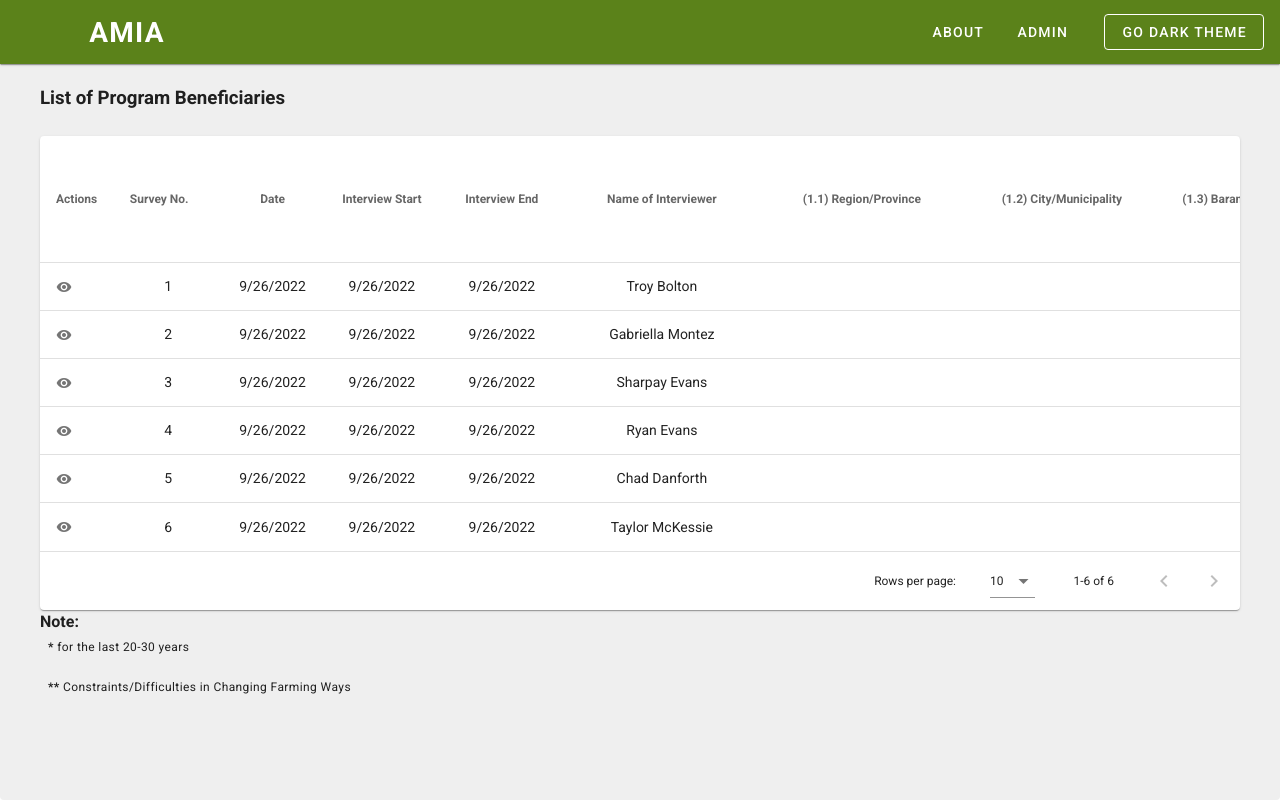
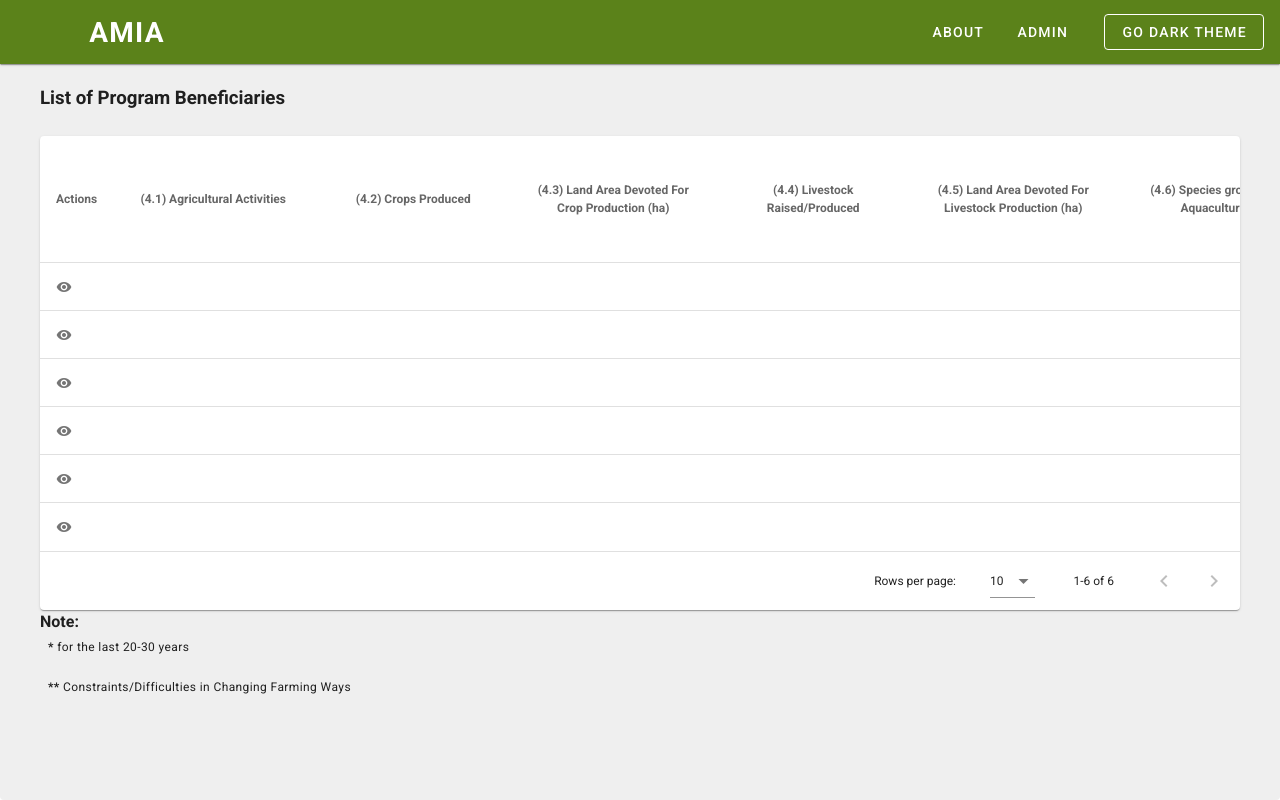
Before and after one commit to dilapitan/amia-program-beneficiaries, a Vue app in the folder client/: page / in a window 1280 px wide. Built offline with nearby package versions, Linux system fonts and the light colour scheme.

Commit message:
Finish with 4

```diff
--- a/client/src/components/forms/Part4Form.vue
+++ b/client/src/components/forms/Part4Form.vue
@@ -421,7 +421,7 @@
               label="2nd Cropping"
               dense
               clearable
-              v-model="estimatedGrossIncomePerCroppingFirstCropping"
+              v-model="estimatedGrossIncomePerCroppingSecondCropping"
             ></v-text-field>
           </div>
         </v-col>
@@ -539,6 +539,10 @@ export default {
     },
 
     passForm4Data() {
+      if (this.croppingPatternSpecify) {
+        this.croppingPattern = `${this.croppingPattern} (${this.croppingPatternSpecify})`
+      }
+
       const part4Data = {
         agriculturalActivities: this.stringifyAgriculturalActivities(),
         cropsProduced: this.cropsProduced,
@@ -574,6 +578,10 @@ export default {
         cropCalendarDrySeasonHarvesting: stringifyMonths(
           this.cropCalendarDrySeasonHarvesting
         ),
+        estimatedGrossIncomePerCroppingFirstCropping:
+          this.estimatedGrossIncomePerCroppingFirstCropping,
+        estimatedGrossIncomePerCroppingSecondCropping:
+          this.estimatedGrossIncomePerCroppingSecondCropping,
       }
       return part4Data
     },
--- a/client/src/views/AddBeneficiaryView.vue
+++ b/client/src/views/AddBeneficiaryView.vue
@@ -186,17 +186,27 @@ export default {
       // } = part3FormData
 
       // Part 4
-      // const {
-      //   agriculturalActivities,
-      //   cropsProduced,
-      //   landAreaDevotedForCropProduction,
-      //   livestockRaisedOrProduced,
-      //   landAreaDevotedForLivestockProduction,
-      //   speciesGrownForAquaculture,
-      //   landAreaDevotedForAquaculture,
-      //   sourceOfWaterForAquaculture,
-      //   croppingPattern,
-      // } = part4FormData
+      const {
+        agriculturalActivities,
+        cropsProduced,
+        landAreaDevotedForCropProduction,
+        livestockRaisedOrProduced,
+        landAreaDevotedForLivestockProduction,
+        speciesGrownForAquaculture,
+        landAreaDevotedForAquaculture,
+        sourceOfWaterForAquaculture,
+        croppingPattern,
+        estimatedGrossIncomePerCroppingFirstCropping,
+        estimatedGrossIncomePerCroppingSecondCropping,
+        cropCalendarWetSeasonLandPreparation,
+        cropCalendarWetSeasonPlanting,
+        cropCalendarWetSeasonGrowing,
+        cropCalendarWetSeasonHarvesting,
+        cropCalendarDrySeasonLandPreparation,
+        cropCalendarDrySeasonPlanting,
+        cropCalendarDrySeasonGrowing,
+        cropCalendarDrySeasonHarvesting,
+      } = part4FormData
 
       const newBeneficiaries = [...this.beneficiaries]
 
@@ -250,22 +260,32 @@ export default {
         // landHolding,
         //
         // Part 4
-        // agriculturalActivities,
-        // cropsProduced,
-        // landAreaDevotedForCropProduction,
-        // livestockRaisedOrProduced,
-        // landAreaDevotedForLivestockProduction,
-        // speciesGrownForAquaculture,
-        // landAreaDevotedForAquaculture,
-        // sourceOfWaterForAquaculture,
-        // croppingPattern,
+        agriculturalActivities,
+        cropsProduced,
+        landAreaDevotedForCropProduction,
+        livestockRaisedOrProduced,
+        landAreaDevotedForLivestockProduction,
+        speciesGrownForAquaculture,
+        landAreaDevotedForAquaculture,
+        sourceOfWaterForAquaculture,
+        croppingPattern,
+        estimatedGrossIncomePerCroppingFirstCropping,
+        estimatedGrossIncomePerCroppingSecondCropping,
+        cropCalendarWetSeasonLandPreparation,
+        cropCalendarWetSeasonPlanting,
+        cropCalendarWetSeasonGrowing,
+        cropCalendarWetSeasonHarvesting,
+        cropCalendarDrySeasonLandPreparation,
+        cropCalendarDrySeasonPlanting,
+        cropCalendarDrySeasonGrowing,
+        cropCalendarDrySeasonHarvesting,
       })
 
-      // this.$store.dispatch('setBeneficiariesAction', newBeneficiaries)
-      // this.loading = true
-      // setTimeout(() => {
-      //   this.$router.push('/')
-      // }, 500)
+      this.$store.dispatch('setBeneficiariesAction', newBeneficiaries)
+      this.loading = true
+      setTimeout(() => {
+        this.$router.push('/')
+      }, 500)
       // }
 
       // This is for adding the validation
--- a/client/src/views/BeneficiariesView.vue
+++ b/client/src/views/BeneficiariesView.vue
@@ -39,285 +39,285 @@ export default {
   data: () => ({
     headers: [
       { text: 'Actions', value: 'actions', sortable: false },
-      {
-        text: 'Survey No.',
-        value: 'surveyNo',
-        align: 'center',
-        width: '110px',
-      },
-      { text: 'Date', sortable: false, value: 'date', align: 'center' },
-      {
-        text: 'Interview Start',
-        sortable: false,
-        width: '120px',
-        align: 'center',
-        value: 'interviewStart',
-      },
-      {
-        text: 'Interview End',
-        sortable: false,
-        width: '120px',
-        align: 'center',
-        value: 'interviewEnd',
-      },
-      {
-        text: 'Name of Interviewer',
-        sortable: false,
-        value: 'nameOfInterviewer',
-        width: '200px',
-        align: 'center',
-      },
+      // {
+      //   text: 'Survey No.',
+      //   value: 'surveyNo',
+      //   align: 'center',
+      //   width: '110px',
+      // },
+      // { text: 'Date', sortable: false, value: 'date', align: 'center' },
+      // {
+      //   text: 'Interview Start',
+      //   sortable: false,
+      //   width: '120px',
+      //   align: 'center',
+      //   value: 'interviewStart',
+      // },
+      // {
+      //   text: 'Interview End',
+      //   sortable: false,
+      //   width: '120px',
+      //   align: 'center',
+      //   value: 'interviewEnd',
+      // },
+      // {
+      //   text: 'Name of Interviewer',
+      //   sortable: false,
+      //   value: 'nameOfInterviewer',
+      //   width: '200px',
+      //   align: 'center',
+      // },
 
-      // 1. Farmer's Basic Information
-      {
-        text: '(1.1) Region/Province',
-        sortable: false,
-        value: 'regionOrProvince',
-        width: '200px',
-        align: 'center',
-      },
-      {
-        text: '(1.2) City/Municipality',
-        sortable: false,
-        value: 'cityOrMunicipality',
-        width: '200px',
-        align: 'center',
-      },
-      {
-        text: '(1.3) Barangay',
-        sortable: false,
-        width: '120px',
-        align: 'center',
-        value: 'barangay',
-      },
-      {
-        text: '(1.4) Name of Farmer',
-        sortable: false,
-        width: '150px',
-        align: 'center',
-        value: 'nameOfFarmer',
-      },
-      {
-        text: '(1.5) Contact No.',
-        sortable: false,
-        width: '130px',
-        align: 'center',
-        value: 'contactNo',
-      },
-      {
-        text: `(1.6) Farmer's Code No.`,
-        sortable: false,
-        value: 'farmersCodeNo',
-        width: '200px',
-        align: 'center',
-      },
+      // // 1. Farmer's Basic Information
+      // {
+      //   text: '(1.1) Region/Province',
+      //   sortable: false,
+      //   value: 'regionOrProvince',
+      //   width: '200px',
+      //   align: 'center',
+      // },
+      // {
+      //   text: '(1.2) City/Municipality',
+      //   sortable: false,
+      //   value: 'cityOrMunicipality',
+      //   width: '200px',
+      //   align: 'center',
+      // },
+      // {
+      //   text: '(1.3) Barangay',
+      //   sortable: false,
+      //   width: '120px',
+      //   align: 'center',
+      //   value: 'barangay',
+      // },
+      // {
+      //   text: '(1.4) Name of Farmer',
+      //   sortable: false,
+      //   width: '150px',
+      //   align: 'center',
+      //   value: 'nameOfFarmer',
+      // },
+      // {
+      //   text: '(1.5) Contact No.',
+      //   sortable: false,
+      //   width: '130px',
+      //   align: 'center',
+      //   value: 'contactNo',
+      // },
+      // {
+      //   text: `(1.6) Farmer's Code No.`,
+      //   sortable: false,
+      //   value: 'farmersCodeNo',
+      //   width: '200px',
+      //   align: 'center',
+      // },
 
-      // 2. Socio-Demographic Information
-      {
-        text: '(2.1) Age',
-        sortable: false,
-        value: 'age',
-        width: '90px',
-        align: 'center',
-      },
-      {
-        text: '(2.2) Gender',
-        sortable: false,
-        value: 'gender',
-        width: '100px',
-        align: 'center',
-      },
-      {
-        text: '(2.3) Civil Status',
-        sortable: false,
-        value: 'civilStatus',
-        width: '130px',
-        align: 'center',
-      },
-      {
-        text: '(2.4) Religion',
-        sortable: false,
-        value: 'religion',
-        width: '120px',
-        align: 'center',
-      },
-      {
-        text: '(2.5) Beloning To',
-        sortable: false,
-        value: 'belongingTo',
-        width: '130px',
-        align: 'center',
-      },
-      {
-        text: '(2.6) Household Members (farmer not included)',
-        sortable: false,
-        value: 'householdMembers',
-        width: '350px',
-        align: 'center',
-      },
-      {
-        text: '(2.7) Years of Farming Experience',
-        sortable: false,
-        value: 'yearsOfFarmingExperience',
-        width: '300px',
-        align: 'center',
-      },
-      {
-        text: '(2.8) Highest Educational Attainment',
-        sortable: false,
-        value: 'highestEducationalAttainment',
-        width: '200px',
-        align: 'center',
-      },
-      {
-        text: '(2.9) Languages/Dialects spoken',
-        sortable: false,
-        value: 'languagesOrDialectsSpoken',
-        width: '200px',
-        align: 'center',
-      },
-      {
-        text: '(2.10) Main Source of Income',
-        sortable: false,
-        value: 'mainSourceOfIncome',
-        width: '200px',
-        align: 'center',
-      },
-      {
-        text: '(2.11) Other Sources of Income',
-        sortable: false,
-        value: 'otherSourcesOfIncome',
-        width: '200px',
-        align: 'center',
-      },
-      {
-        text: '(2.12) Average Gross Monthly Income of Household (PhP)',
-        sortable: false,
-        value: 'averageGrossMonthlyIncomeOfHousehold',
-        width: '200px',
-        align: 'center',
-      },
-      {
-        text: '(2.13) Average Gross Monthly Farm Income (PhP)',
-        sortable: false,
-        value: 'averageGrossMonthlyFarmIncome',
-        width: '200px',
-        align: 'center',
-      },
-      {
-        text: '(2.14) Membership In A Farmer Group/Association/Organization',
-        sortable: false,
-        value: 'membershipInAFarmerGroupOrAssociationOrOrganization',
-        width: '200px',
-        align: 'center',
-      },
-      {
-        text: '(2.15) Enrolled in Registry System for Basic Sectors In Agriculture (RSBSA)',
-        sortable: false,
-        value: 'enrolledInRegistrySystemForBasicSectorsInAgriculture',
-        width: '200px',
-        align: 'center',
-      },
+      // // 2. Socio-Demographic Information
+      // {
+      //   text: '(2.1) Age',
+      //   sortable: false,
+      //   value: 'age',
+      //   width: '90px',
+      //   align: 'center',
+      // },
+      // {
+      //   text: '(2.2) Gender',
+      //   sortable: false,
+      //   value: 'gender',
+      //   width: '100px',
+      //   align: 'center',
+      // },
+      // {
+      //   text: '(2.3) Civil Status',
+      //   sortable: false,
+      //   value: 'civilStatus',
+      //   width: '130px',
+      //   align: 'center',
+      // },
+      // {
+      //   text: '(2.4) Religion',
+      //   sortable: false,
+      //   value: 'religion',
+      //   width: '120px',
+      //   align: 'center',
+      // },
+      // {
+      //   text: '(2.5) Beloning To',
+      //   sortable: false,
+      //   value: 'belongingTo',
+      //   width: '130px',
+      //   align: 'center',
+      // },
+      // {
+      //   text: '(2.6) Household Members (farmer not included)',
+      //   sortable: false,
+      //   value: 'householdMembers',
+      //   width: '350px',
+      //   align: 'center',
+      // },
+      // {
+      //   text: '(2.7) Years of Farming Experience',
+      //   sortable: false,
+      //   value: 'yearsOfFarmingExperience',
+      //   width: '300px',
+      //   align: 'center',
+      // },
+      // {
+      //   text: '(2.8) Highest Educational Attainment',
+      //   sortable: false,
+      //   value: 'highestEducationalAttainment',
+      //   width: '200px',
+      //   align: 'center',
+      // },
+      // {
+      //   text: '(2.9) Languages/Dialects spoken',
+      //   sortable: false,
+      //   value: 'languagesOrDialectsSpoken',
+      //   width: '200px',
+      //   align: 'center',
+      // },
+      // {
+      //   text: '(2.10) Main Source of Income',
+      //   sortable: false,
+      //   value: 'mainSourceOfIncome',
+      //   width: '200px',
+      //   align: 'center',
+      // },
+      // {
+      //   text: '(2.11) Other Sources of Income',
+      //   sortable: false,
+      //   value: 'otherSourcesOfIncome',
+      //   width: '200px',
+      //   align: 'center',
+      // },
+      // {
+      //   text: '(2.12) Average Gross Monthly Income of Household (PhP)',
+      //   sortable: false,
+      //   value: 'averageGrossMonthlyIncomeOfHousehold',
+      //   width: '200px',
+      //   align: 'center',
+      // },
+      // {
+      //   text: '(2.13) Average Gross Monthly Farm Income (PhP)',
+      //   sortable: false,
+      //   value: 'averageGrossMonthlyFarmIncome',
+      //   width: '200px',
+      //   align: 'center',
+      // },
+      // {
+      //   text: '(2.14) Membership In A Farmer Group/Association/Organization',
+      //   sortable: false,
+      //   value: 'membershipInAFarmerGroupOrAssociationOrOrganization',
+      //   width: '200px',
+      //   align: 'center',
+      // },
+      // {
+      //   text: '(2.15) Enrolled in Registry System for Basic Sectors In Agriculture (RSBSA)',
+      //   sortable: false,
+      //   value: 'enrolledInRegistrySystemForBasicSectorsInAgriculture',
+      //   width: '200px',
+      //   align: 'center',
+      // },
 
-      // 3. Farm Description
-      {
-        text: '(3.1) Total Area of Agricultural Land (ha)',
-        sortable: false,
-        value: 'totalAreaOfAgriculturalLand',
-        width: '200px',
-        align: 'center',
-      },
-      {
-        text: '(3.2) Total Area of Forestry Land (ha)',
-        sortable: false,
-        value: 'totalAreaOfForestryLand',
-        width: '200px',
-        align: 'center',
-      },
-      {
-        text: '(3.3) Total Cultivated Area (ha)',
-        sortable: false,
-        value: 'totalCultivatedArea',
-        width: '200px',
-        align: 'center',
-      },
-      {
-        text: '(3.4) Distance from Home to Farm (km)',
-        sortable: false,
-        value: 'distanceFromHomeToFarm',
-        width: '200px',
-        align: 'center',
-      },
-      {
-        text: '(3.5) Distance from Land to Water Source (km)',
-        sortable: false,
-        value: 'distanceFromLandToWaterSource',
-        width: '200px',
-        align: 'center',
-      },
-      {
-        text: '(3.6) Distance from Market Nearest Paved (concrete/asphalt) road (km)',
-        sortable: false,
-        value: 'distanceFromMarketNearestPavedRoad',
-        width: '200px',
-        align: 'center',
-      },
-      {
-        text: '(3.7) Distance from Market/Trading Post (km)',
-        sortable: false,
-        value: 'distanceFromMarketOrTradingPost',
-        width: '200px',
-        align: 'center',
-      },
-      {
-        text: '(3.8) Irrigation Source',
-        sortable: false,
-        value: 'irrigationSource',
-        width: '200px',
-        align: 'center',
-      },
-      {
-        text: '(3.9) Months Without Rain',
-        sortable: false,
-        value: 'monthsWithoutRain',
-        width: '200px',
-        align: 'center',
-      },
-      {
-        text: '(3.10) Position in the Landscape',
-        sortable: false,
-        value: 'positionInTheLandscape',
-        width: '200px',
-        align: 'center',
-      },
-      {
-        text: '(3.11) Location of Farm',
-        sortable: false,
-        value: 'locationOfFarm',
-        width: '200px',
-        align: 'center',
-      },
-      {
-        text: '(3.12) Land Tenure',
-        sortable: false,
-        value: 'landTenure',
-        width: '200px',
-        align: 'center',
-      },
-      {
-        text: '(3.13) Tenancy',
-        sortable: false,
-        value: 'tenancy',
-        width: '200px',
-        align: 'center',
-      },
-      {
-        text: '(3.14) Land Holding',
-        sortable: false,
-        value: 'landHolding',
-        width: '200px',
-        align: 'center',
-      },
+      // // 3. Farm Description
+      // {
+      //   text: '(3.1) Total Area of Agricultural Land (ha)',
+      //   sortable: false,
+      //   value: 'totalAreaOfAgriculturalLand',
+      //   width: '200px',
+      //   align: 'center',
+      // },
+      // {
+      //   text: '(3.2) Total Area of Forestry Land (ha)',
+      //   sortable: false,
+      //   value: 'totalAreaOfForestryLand',
+      //   width: '200px',
+      //   align: 'center',
+      // },
+      // {
+      //   text: '(3.3) Total Cultivated Area (ha)',
+      //   sortable: false,
+      //   value: 'totalCultivatedArea',
+      //   width: '200px',
+      //   align: 'center',
+      // },
+      // {
+      //   text: '(3.4) Distance from Home to Farm (km)',
+      //   sortable: false,
+      //   value: 'distanceFromHomeToFarm',
+      //   width: '200px',
+      //   align: 'center',
+      // },
+      // {
+      //   text: '(3.5) Distance from Land to Water Source (km)',
+      //   sortable: false,
+      //   value: 'distanceFromLandToWaterSource',
+      //   width: '200px',
+      //   align: 'center',
+      // },
+      // {
+      //   text: '(3.6) Distance from Market Nearest Paved (concrete/asphalt) road (km)',
+      //   sortable: false,
+      //   value: 'distanceFromMarketNearestPavedRoad',
+      //   width: '200px',
+      //   align: 'center',
+      // },
+      // {
+      //   text: '(3.7) Distance from Market/Trading Post (km)',
+      //   sortable: false,
+      //   value: 'distanceFromMarketOrTradingPost',
+      //   width: '200px',
+      //   align: 'center',
+      // },
+      // {
+      //   text: '(3.8) Irrigation Source',
+      //   sortable: false,
+      //   value: 'irrigationSource',
+      //   width: '200px',
+      //   align: 'center',
+      // },
+      // {
+      //   text: '(3.9) Months Without Rain',
+      //   sortable: false,
+      //   value: 'monthsWithoutRain',
+      //   width: '200px',
+      //   align: 'center',
+      // },
+      // {
+      //   text: '(3.10) Position in the Landscape',
+      //   sortable: false,
+      //   value: 'positionInTheLandscape',
+      //   width: '200px',
+      //   align: 'center',
+      // },
+      // {
+      //   text: '(3.11) Location of Farm',
+      //   sortable: false,
+      //   value: 'locationOfFarm',
+      //   width: '200px',
+      //   align: 'center',
+      // },
+      // {
+      //   text: '(3.12) Land Tenure',
+      //   sortable: false,
+      //   value: 'landTenure',
+      //   width: '200px',
+      //   align: 'center',
+      // },
+      // {
+      //   text: '(3.13) Tenancy',
+      //   sortable: false,
+      //   value: 'tenancy',
+      //   width: '200px',
+      //   align: 'center',
+      // },
+      // {
+      //   text: '(3.14) Land Holding',
+      //   sortable: false,
+      //   value: 'landHolding',
+      //   width: '200px',
+      //   align: 'center',
+      // },
 
       // 4. Farm Activities
       {
```
